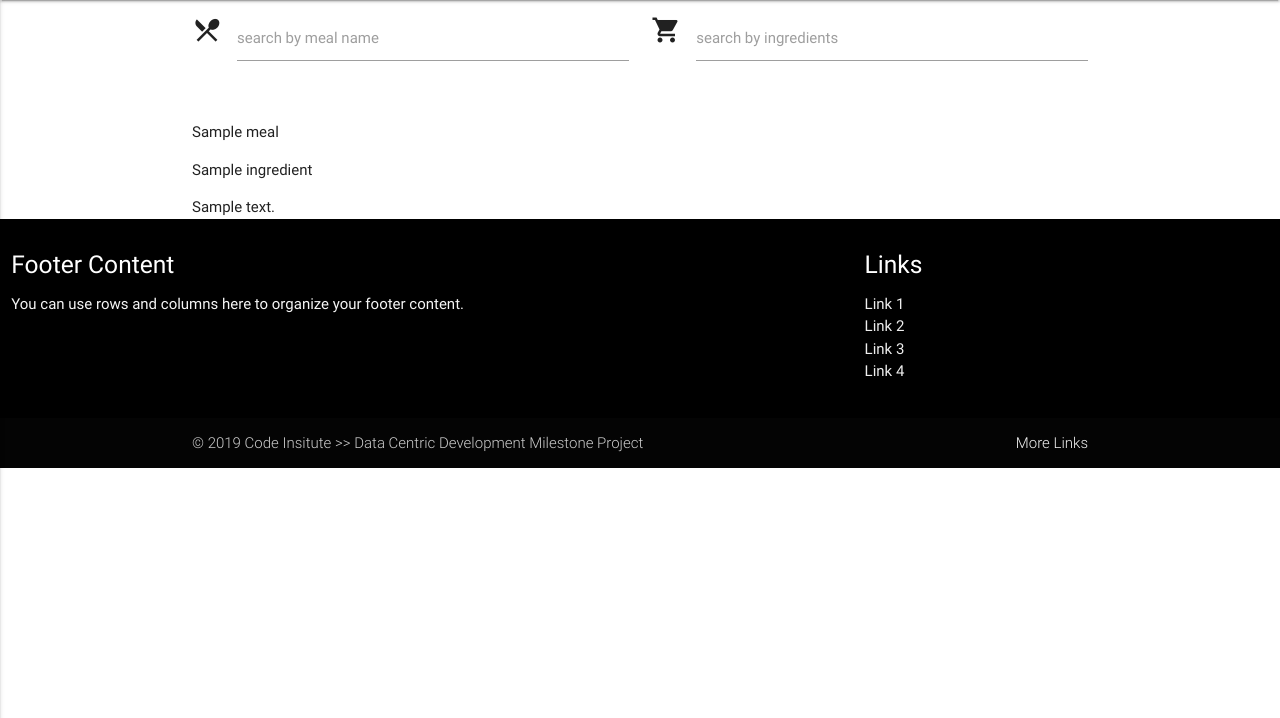
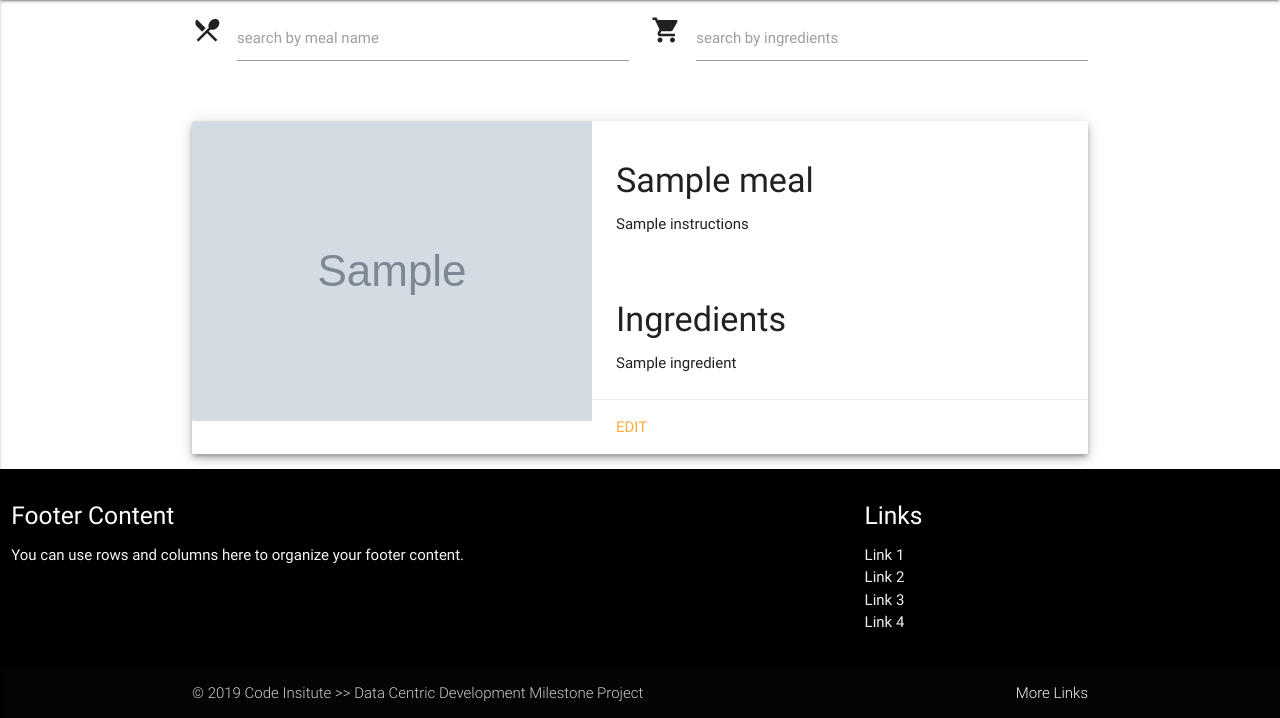
Before and after one commit to sywekpiorko1/milestone-data-centric-dev, a Flask app: template templates/recipeView.html in a window 1280 px wide. Shown: the part 64-782 px from the top of the page. Run offline with Flask 2, Linux system fonts and the light colour scheme; the template is opened without the code that fills it: most values are stand-ins (such as "Sample title", 1, 10 or a date in 2020); grey boxes marked "Sample" are stand-in pictures; some libraries are stand-ins or nearby versions.

Commit message:
Add card to recipeView.html, cleanup recipes.html, add VisualStudioCode exeptions to .gitignore

```diff
--- a/templates/recipeView.html
+++ b/templates/recipeView.html
@@ -5,14 +5,28 @@
 
 {% extends 'base.html' %} {% block content %}
 
-{{recipe.meal}}
 
-{% for ingredient in recipe.ingredients %}
-
-<p>{{ingredient}}</p>
-
-{% endfor %}
-
-{{recipe.cuisine}}
+<div class="col s12 m6 l4">
+  <div class="card horizontal z-depth-3">
+      <div class="card-image">
+          <img src="{{recipe.photo}}">
+      </div>
+      <div class="card-stacked">
+          <div class="card-content">
+              <h4 class="header">{{recipe.meal}}</h2>
+                  <p>{{recipe.instructions}}</p>
+          </div>
+          <div class="card-content">
+              <h4 class="header">Ingredients</h2>
+                {% for ingredient in recipe.ingredients %}
+                  <p>{{ingredient}}</p>
+                {% endfor %}
+          </div>
+          <div class="card-action">
+              <a href="#">Edit</a>
+          </div>
+      </div>
+  </div>
+</div>
 
 {% endblock content%}
```
Also changed, not shown: templates/recipes.html (+2 -44 lines), 1 other file.
